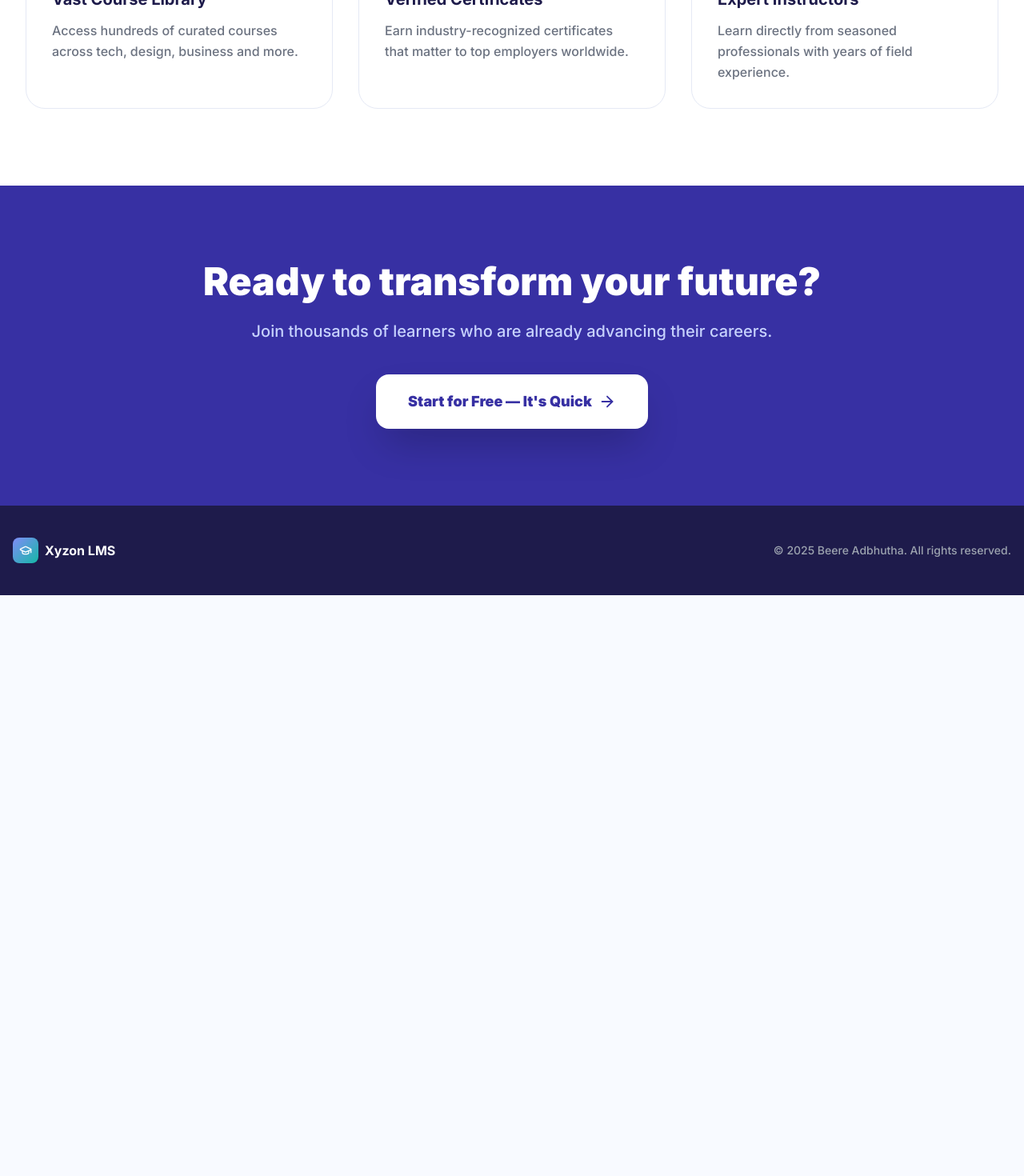
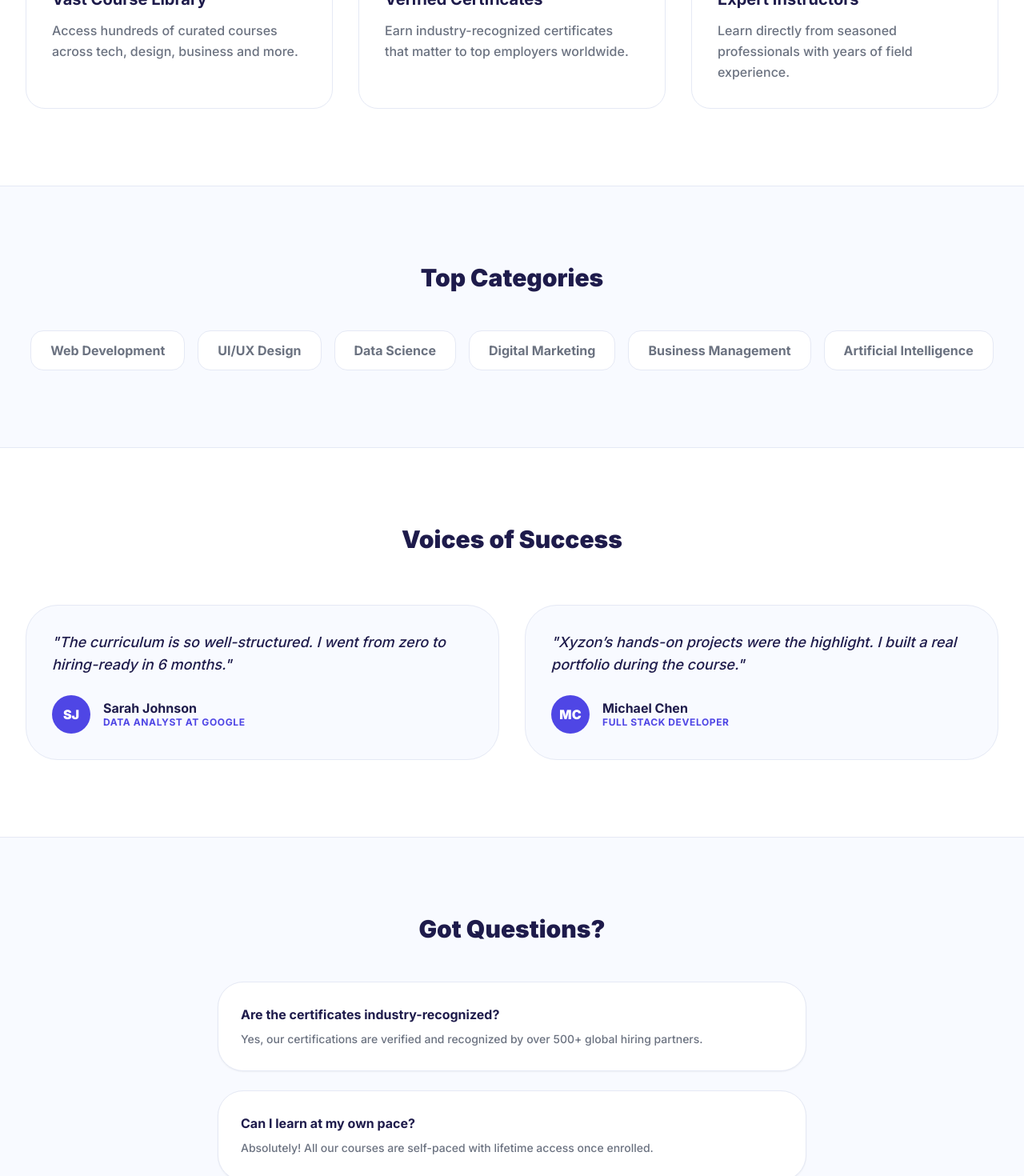
Before and after one commit to Adbhutha10/Xyzon-LMS-Portal, a React (Vite) app in the folder frontend/: page / in a window 1280 px wide. Shown: the part 1330-2800 px from the top of the page at 80% size. Before the commit the page ends 2074 px from the top, so only its background shows below. Built offline with nearby package versions, Linux system fonts and the light colour scheme.

Commit message:
Day 3: Enhanced LMS Home Page UI with Categories, Testimonials, FAQ and Section Navigation

```diff
--- a/frontend/src/pages/HomePage.jsx
+++ b/frontend/src/pages/HomePage.jsx
@@ -14,7 +14,6 @@ const features = [
         icon: BookOpen,
         title: 'Vast Course Library',
         desc: 'Access hundreds of curated courses across tech, design, business and more.',
-        gradient: 'from-primary-500 to-primary-700',
         bg: 'bg-primary-50',
         text: 'text-primary-600',
     },
@@ -22,7 +21,6 @@ const features = [
         icon: ShieldCheck,
         title: 'Verified Certificates',
         desc: 'Earn industry-recognized certificates that matter to top employers worldwide.',
-        gradient: 'from-teal-500 to-teal-700',
         bg: 'bg-teal-50',
         text: 'text-teal-600',
     },
@@ -30,10 +28,33 @@ const features = [
         icon: Users,
         title: 'Expert Instructors',
         desc: 'Learn directly from seasoned professionals with years of field experience.',
-        gradient: 'from-amber-400 to-amber-600',
         bg: 'bg-amber-50',
         text: 'text-amber-600',
     },
+];
+
+const categories = [
+    'Web Development', 'UI/UX Design', 'Data Science', 'Digital Marketing', 'Business Management', 'Artificial Intelligence'
+];
+
+const testimonials = [
+    {
+        name: 'Sarah Johnson',
+        role: 'Data Analyst at Google',
+        content: 'The curriculum is so well-structured. I went from zero to hiring-ready in 6 months.',
+        avatar: 'SJ'
+    },
+    {
+        name: 'Michael Chen',
+        role: 'Full Stack Developer',
+        content: 'Xyzon’s hands-on projects were the highlight. I built a real portfolio during the course.',
+        avatar: 'MC'
+    }
+];
+
+const faqs = [
+    { q: "Are the certificates industry-recognized?", a: "Yes, our certifications are verified and recognized by over 500+ global hiring partners." },
+    { q: "Can I learn at my own pace?", a: "Absolutely! All our courses are self-paced with lifetime access once enrolled." }
 ];
 
 const HomePage = () => {
@@ -42,15 +63,20 @@ const HomePage = () => {
             {/* Navbar */}
             <nav className="bg-white/80 backdrop-blur-xl border-b border-surface-border sticky top-0 z-50 shadow-sm shadow-primary-100/30">
                 <div className="max-w-7xl mx-auto px-4 sm:px-6 lg:px-8 h-16 flex items-center justify-between">
-                    <div className="flex items-center">
+                    <div className="flex items-center gap-8">
                         <img src="/xyzon-logo.png" alt="Xyzon LMS" className="h-10 w-auto object-contain" />
+                        <div className="hidden md:flex items-center gap-6">
+                            <a href="#features" className="text-sm font-bold text-ink-muted hover:text-primary-600 transition-colors">Features</a>
+                            <a href="#categories" className="text-sm font-bold text-ink-muted hover:text-primary-600 transition-colors">Courses</a>
+                            <a href="#testimonials" className="text-sm font-bold text-ink-muted hover:text-primary-600 transition-colors">Success Stories</a>
+                        </div>
                     </div>
                     <div className="flex items-center gap-3">
-                        <Link to="/login" className="text-sm font-semibold text-ink-muted hover:text-ink transition-colors px-4 py-2">
+                        <Link to="/login" className="text-sm font-black text-ink-muted hover:text-ink transition-colors px-4 py-2">
                             Sign In
                         </Link>
-                        <Link to="/login" style={{ background: '#4338ca', color: '#fff' }} className="px-5 py-2.5 rounded-xl text-sm font-bold hover:opacity-90 transition-all shadow-md">
-                            Get Started
+                        <Link to="/login" style={{ background: '#4338ca', color: '#fff' }} className="px-6 py-3 rounded-2xl text-sm font-black hover:opacity-90 transition-all shadow-xl shadow-primary-500/20">
+                            Enroll Now
                         </Link>
                     </div>
                 </div>
@@ -112,7 +138,7 @@ const HomePage = () => {
             </section>
 
             {/* Features */}
-            <section className="py-24 bg-white border-t border-surface-border">
+            <section id="features" className="py-24 bg-white border-t border-surface-border">
                 <div className="max-w-7xl mx-auto px-4 sm:px-6 lg:px-8">
                     <div className="text-center mb-16">
                         <h2 className="text-4xl font-black text-ink mb-4">Why Students Choose Xyzon</h2>
@@ -126,6 +152,58 @@ const HomePage = () => {
                                 </div>
                                 <h3 className="text-xl font-bold text-ink mb-3">{title}</h3>
                                 <p className="text-ink-muted leading-relaxed font-medium">{desc}</p>
+                            </div>
+                        ))}
+                    </div>
+                </div>
+            </section>
+
+            {/* Categories */}
+            <section id="categories" className="py-24 bg-surface-50 border-t border-surface-border">
+                <div className="max-w-7xl mx-auto px-4 sm:px-6 lg:px-8 text-center">
+                    <h2 className="text-3xl font-black text-ink mb-12">Top Categories</h2>
+                    <div className="flex flex-wrap justify-center gap-4">
+                        {categories.map((cat) => (
+                            <button key={cat} className="px-6 py-3 bg-white border border-surface-border rounded-2xl font-bold text-ink-muted hover:text-primary-600 hover:border-primary-400 hover:shadow-md transition-all">
+                                {cat}
+                            </button>
+                        ))}
+                    </div>
+                </div>
+            </section>
+
+            {/* Testimonials */}
+            <section id="testimonials" className="py-24 bg-white border-t border-surface-border">
+                <div className="max-w-7xl mx-auto px-4 sm:px-6 lg:px-8">
+                    <div className="text-center mb-16">
+                        <h2 className="text-3xl font-black text-ink mb-4">Voices of Success</h2>
+                    </div>
+                    <div className="grid grid-cols-1 md:grid-cols-2 gap-8">
+                        {testimonials.map((t) => (
+                            <div key={t.name} className="p-8 bg-surface-50 rounded-[2.5rem] border border-surface-border">
+                                <p className="text-lg font-medium text-ink italic mb-6">"{t.content}"</p>
+                                <div className="flex items-center gap-4">
+                                    <div className="w-12 h-12 bg-primary-600 rounded-full flex items-center justify-center text-white font-black">{t.avatar}</div>
+                                    <div>
+                                        <p className="font-bold text-ink leading-tight">{t.name}</p>
+                                        <p className="text-xs text-primary-600 font-bold uppercase tracking-wider">{t.role}</p>
+                                    </div>
+                                </div>
+                            </div>
+                        ))}
+                    </div>
+                </div>
+            </section>
+
+            {/* FAQ */}
+            <section className="py-24 bg-surface-50 border-t border-surface-border">
+                <div className="max-w-3xl mx-auto px-4">
+                    <h2 className="text-3xl font-black text-ink mb-12 text-center">Got Questions?</h2>
+                    <div className="space-y-6">
+                        {faqs.map((faq) => (
+                            <div key={faq.q} className="bg-white p-7 rounded-[2rem] border border-surface-border shadow-sm">
+                                <h3 className="font-bold text-ink mb-2">{faq.q}</h3>
+                                <p className="text-ink-muted font-medium text-sm leading-relaxed">{faq.a}</p>
                             </div>
                         ))}
                     </div>
```
